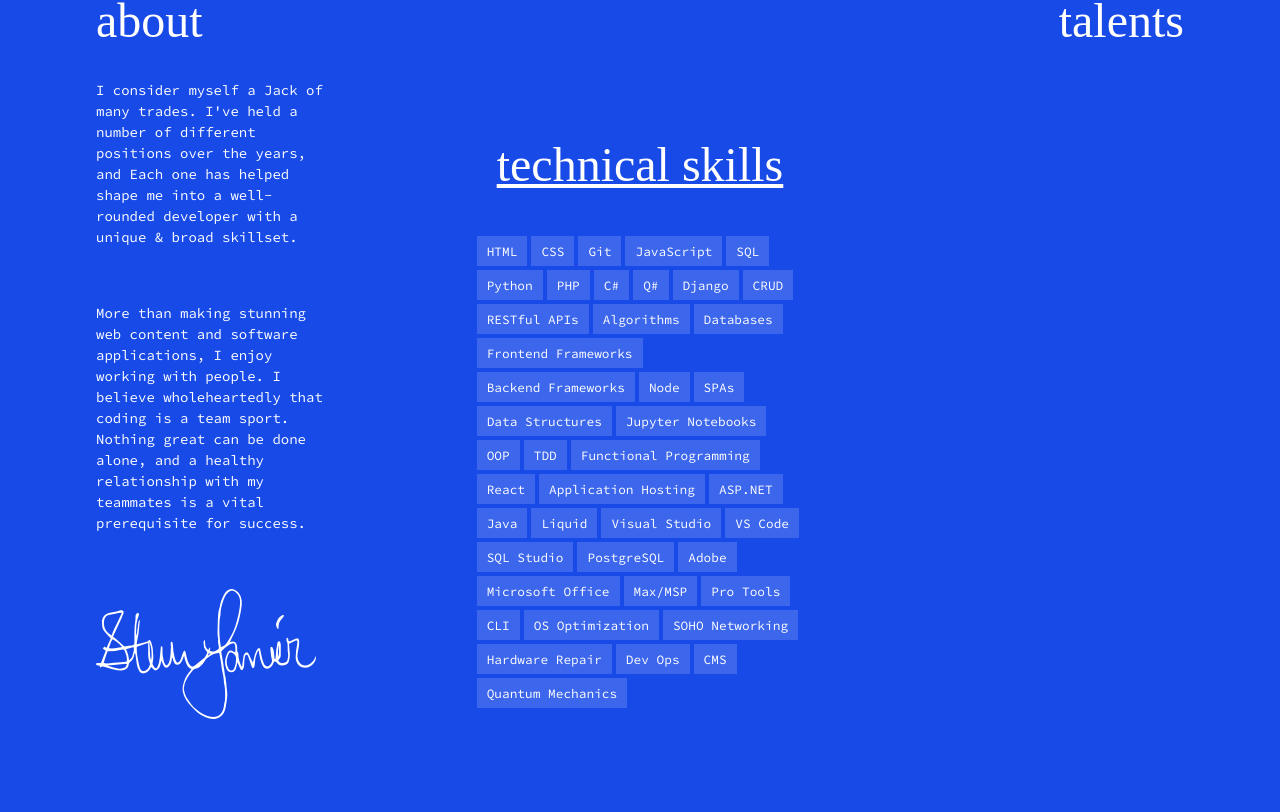
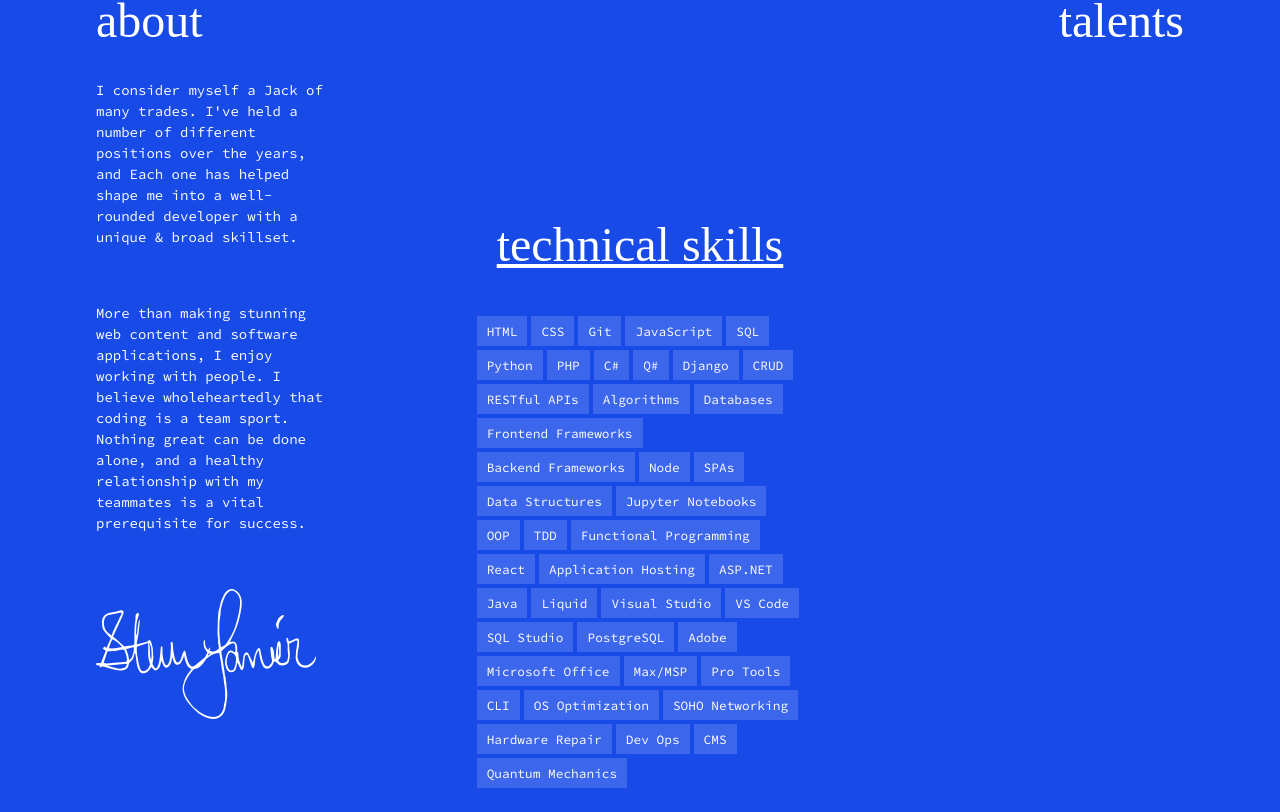
Before and after one commit to sklanier/Portfolio, a Next.js app: page / in a window 1280 px wide. Shown: the part 808-1620 px from the top of the page. Built offline with nearby package versions, Linux system fonts and the light colour scheme.

Commit message:
added more margin to technical skills col

```diff
--- a/components/AboutSection/About.js
+++ b/components/AboutSection/About.js
@@ -11,7 +11,7 @@ const About = () => (
                 maybe something about how I love my wifey :)
             </div>
         </div>
-        <div className="flex-col items-center justify-center px-12 w-4/12 mt-36">
+        <div className="flex-col items-center justify-center px-12 w-4/12 mt-56">
             <h1 className="aboutTitle underline text-center">technical skills</h1>
             <Skills/>
         </div>
```
